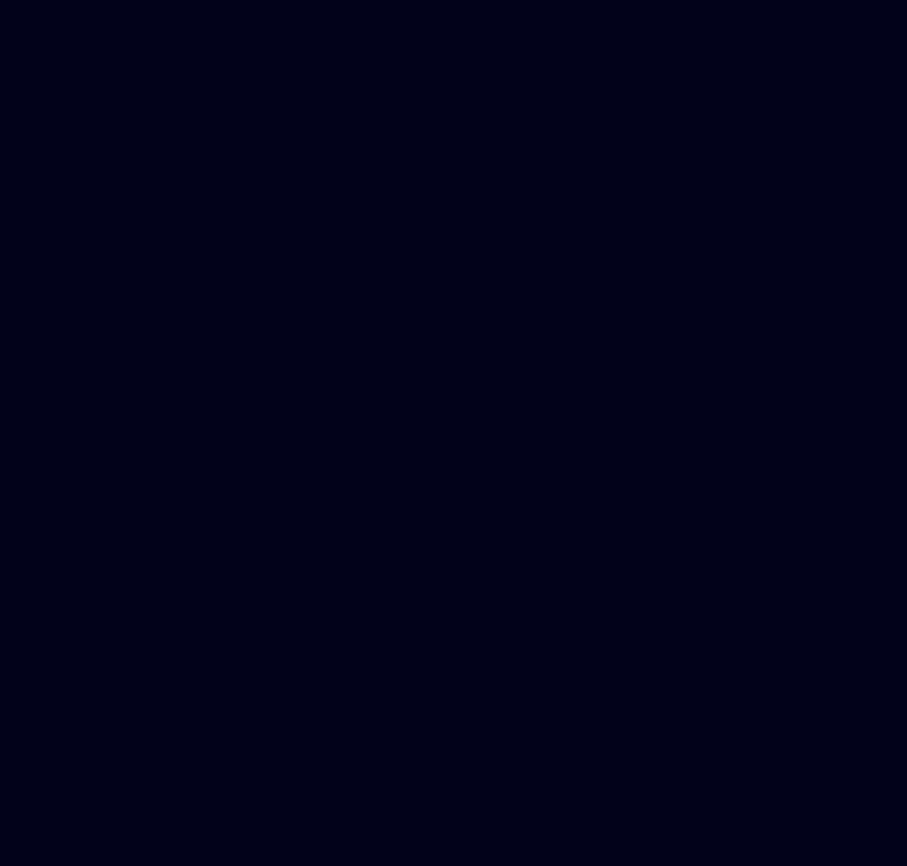
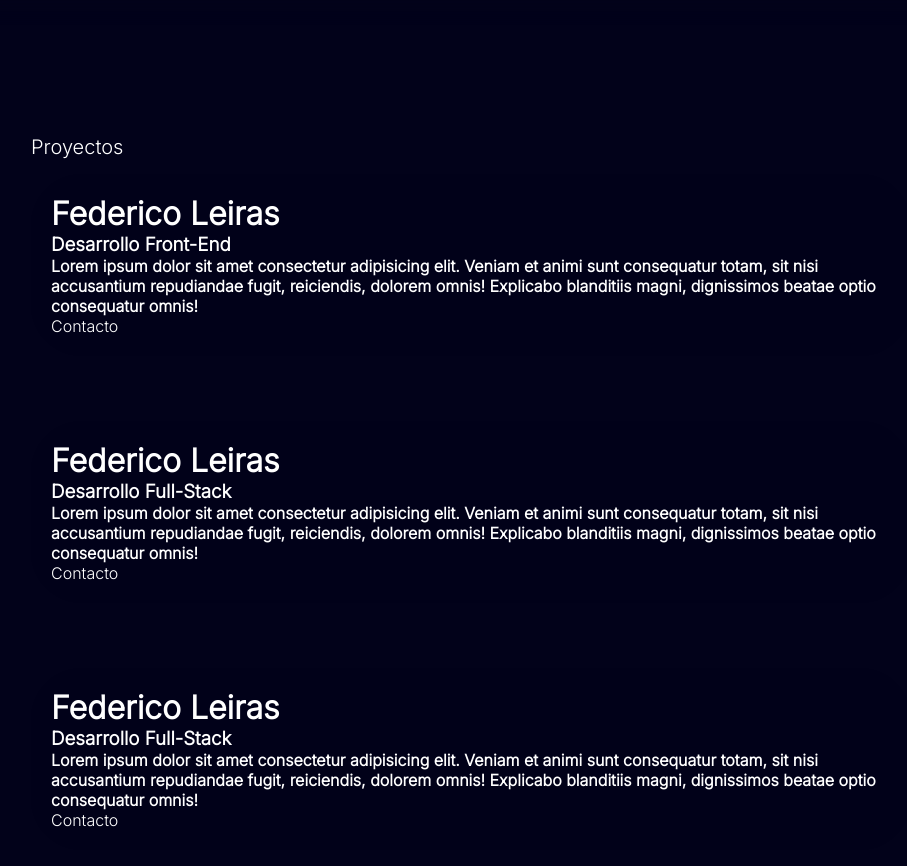
Before and after one commit to FLeiras/MiPortfolio, a React (Create React App) app: page / in a window 1280 px wide. Shown: the part 2000-2866 px from the top of the page, without its empty margins (169-1076 px from the left). Before the commit the page ends 1910 px from the top, so only its background shows below. Built offline with nearby package versions, Linux system fonts and the light colour scheme.

Commit message:
Proyects

```diff
--- a/src/App.jsx
+++ b/src/App.jsx
@@ -2,6 +2,7 @@ import Header from "./components/header/Header";
 import Home from "./components/home/Home";
 import Nav from "./components/nav/Nav";
 import About from "./components/about/About";
+import Proyects from "./components/proyects/Proyects";
 
 function WebContent() {
   return (
@@ -13,6 +14,7 @@ function WebContent() {
       <Nav />
       <Home />
       <About />
+      <Proyects />
     </>
   );
 }
--- a/src/components/button/Button.css
+++ b/src/components/button/Button.css
@@ -68,7 +68,7 @@
   height: 100%;
   width: 50%;
   left: 0;
-  background-color: rgba(255, 255, 255, 0.89);
+  background-color: rgba(255, 255, 255, 0.3);
 }
 
 .button-container .btn.sec {
@@ -96,7 +96,7 @@
   height: 100%;
   width: 50%;
   left: 0;
-  background-color: rgba(255, 255, 255, 0.89);
+  background-color: rgba(255, 255, 255, 0.3);
   transition: 0.4s ease;
 }
 
--- a/src/components/button/Button.jsx
+++ b/src/components/button/Button.jsx
@@ -2,7 +2,7 @@ import "./Button.css";
 
 function Button() {
   return (
-    <div className="container button-contain">
+    <div className="container button-container">
       <a href="#about" className="btn pri">
         Mas Info
       </a>
--- a/src/components/home/Home.jsx
+++ b/src/components/home/Home.jsx
@@ -2,20 +2,20 @@ import "./Home.css";
 import img from "../props/img2.jpg";
 import Button from "../button/Button";
 import { BsMouse } from "react-icons/bs";
-import { useEffect } from "react";
+import { useState } from "react";
 
 function Home() {
-  useEffect(() => {
-    const toggle = document.querySelector(".main-img");
-    toggle.addEventListener("click", () => {
-      toggle.classList.toggle("active");
-    });
-  });
+  const [toogle, setToogle] = useState(false);
+
+  function handleClick() {
+    setToogle(!toogle);
+    console.log(toogle);
+  }
 
   return (
     <div id="home" className="container home-container">
-      <div className="logo">
-        <div className="main-img">
+      <div onClick={handleClick} className="logo">
+        <div className={!toogle ? "main-img" : "main-img active"}>
           <span className="circle"></span>
           <span className="circle"></span>
           <span className="circle"></span>
--- a/src/components/nav/Nav.css
+++ b/src/components/nav/Nav.css
@@ -11,12 +11,14 @@
   align-items: center;
   gap: 23px;
   border-radius: 50px;
+  opacity: 0;
   animation: fade-nav-in 1s ease 1 1s forwards;
 }
 
 @keyframes fade-nav-in {
   to {
     transform: translate(0, -50%);
+    opacity: 1;
   }
 }
 
--- /dev/null
+++ b/src/components/proyects/Proyects.css
@@ -0,0 +1,28 @@
+.proyect-txt {
+  font-size: 20px;
+  top: 10px;
+  font-weight: 100;
+}
+
+.proyects-container {
+  position: relative;
+  display: flex;
+  flex-direction: column;
+  justify-content: start;
+  align-items: flex-start;
+  min-height: 100vh;
+  margin-top: 100px;
+}
+
+.proyects-container .proyect {
+  position: relative;
+  display: flex;
+  justify-content: start;
+  align-items: flex-start;
+  width: 100%;
+  margin-top: 15px;
+  margin-bottom: 50px;
+  background-color: rgba(0, 0, 0, 0.014);
+  padding: 20px;
+  border-radius: 50px;
+}
--- /dev/null
+++ b/src/components/proyects/Proyects.jsx
@@ -0,0 +1,62 @@
+import "./Proyects.css";
+
+function Proyects() {
+  return (
+    <div id="proyects" className="container proyects-container">
+      <h1 className="proyect-txt">Proyectos</h1>
+
+      <div className="proyect proyect-1">
+        <div className="proyect-img"></div>
+        <div className="proyect-info">
+          <h1 className="name">Federico Leiras</h1>
+          <h3 className="position">Desarrollo Front-End</h3>
+          <h4 className="about">
+            Lorem ipsum dolor sit amet consectetur adipisicing elit. Veniam et
+            animi sunt consequatur totam, sit nisi accusantium repudiandae
+            fugit, reiciendis, dolorem omnis! Explicabo blanditiis magni,
+            dignissimos beatae optio consequatur omnis!
+          </h4>
+          <a href="#contact" className="contact-member">
+            <span>Contacto</span>
+          </a>
+        </div>
+      </div>
+
+      <div className="proyect proyect-2">
+        <div className="proyect-img"></div>
+        <div className="proyect-info">
+          <h1 className="name">Federico Leiras</h1>
+          <h3 className="position">Desarrollo Full-Stack</h3>
+          <h4 className="about">
+            Lorem ipsum dolor sit amet consectetur adipisicing elit. Veniam et
+            animi sunt consequatur totam, sit nisi accusantium repudiandae
+            fugit, reiciendis, dolorem omnis! Explicabo blanditiis magni,
+            dignissimos beatae optio consequatur omnis!
+          </h4>
+          <a href="#contact" className="contact-member">
+            <span>Contacto</span>
+          </a>
+        </div>
+      </div>
+
+      <div className="proyect proyect-3">
+        <div className="proyect-img"></div>
+        <div className="proyect-info">
+          <h1 className="name">Federico Leiras</h1>
+          <h3 className="position">Desarrollo Full-Stack</h3>
+          <h4 className="about">
+            Lorem ipsum dolor sit amet consectetur adipisicing elit. Veniam et
+            animi sunt consequatur totam, sit nisi accusantium repudiandae
+            fugit, reiciendis, dolorem omnis! Explicabo blanditiis magni,
+            dignissimos beatae optio consequatur omnis!
+          </h4>
+          <a href="#contact" className="contact-member">
+            <span>Contacto</span>
+          </a>
+        </div>
+      </div>
+    </div>
+  );
+}
+
+export default Proyects;
--- a/src/components/qualifications/Qualifications.css
+++ b/src/components/qualifications/Qualifications.css
@@ -24,6 +24,7 @@
   border-radius: 20px;
   margin: 0 20px 0 0;
   display: flex;
+  flex-direction: column;
   justify-content: start;
   align-items: center;
 }
@@ -38,6 +39,9 @@
 }
 
 .qualifications-container .qualification h1 {
+  display: flex;
+  justify-content: center;
+  align-items: center;
   font-size: 20px;
   text-transform: uppercase;
   margin-top: 20px;
@@ -46,12 +50,12 @@
 .qualifications-container .qualification .content.html {
   background: url(../props/html.png);
   background-position: center;
-  background-size: 60px;
+  background-size: 66px;
 }
 .qualifications-container .qualification .content.css {
   background: url(../props/css.png);
   background-position: center;
-  background-size: 60px;
+  background-size: 66px;
 }
 .qualifications-container .qualification .content.javascript {
   background: url(../props/js.png);
--- a/src/index.js
+++ b/src/index.js
@@ -1,11 +1,11 @@
 import React from "react";
 import ReactDOM from "react-dom/client";
 import "./style.css";
-import App from "./App";
+import WebContent from "./App";
 
 const root = ReactDOM.createRoot(document.getElementById("root"));
 root.render(
   <React.StrictMode>
-    <App />
+    <WebContent />
   </React.StrictMode>
 );
```
Also changed, not shown: src/components/members/Members.css (deleted), src/components/members/Members.jsx (deleted).
